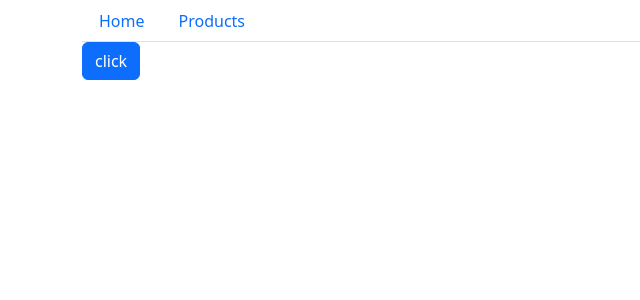
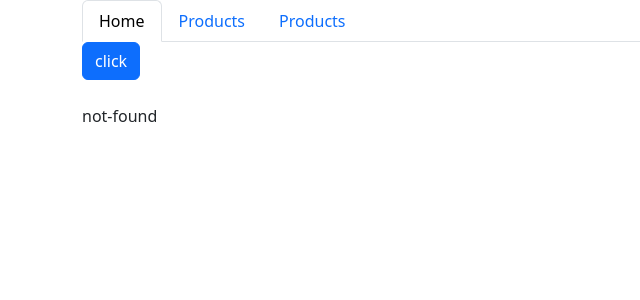
Before and after one commit to HaythamTk/AngularApp2, an Angular app: page /not-found in a window 1280 px wide. Before the commit this address led to /. Shown: the top 300 px of the page, without its empty margins (0-640 px from the left). Built offline with nearby package versions, Linux system fonts and the light colour scheme.

Commit message:
new changes

```diff
--- a/src/app/Documentation/route/route.component.html
+++ b/src/app/Documentation/route/route.component.html
@@ -5,7 +5,9 @@
     <li class="nav-item">
       <a class="nav-link" [routerLink]="['/products',5]" [queryParams]="{allowEdit:1}" routerLinkActive="active">Products</a>
     </li>
-
+    <li class="nav-item">
+      <a class="nav-link"   routerLinkActive="active">Products</a>
+    </li>
   </ul>
 
   <div>
--- a/src/app/Documentation/route/route.component.ts
+++ b/src/app/Documentation/route/route.component.ts
@@ -16,7 +16,8 @@ export class RouteComponent implements OnInit {
  //navigate to products
  onClick(id:number)
  {
-   this.router.navigate(['/products',id]);
+   this.router.navigate(['/products',id],{relativeTo:this.activatedRoute,queryParamsHandling:'preserve'});
+
  }
 
  ngOnInit()
--- a/src/app/app-routing.module.ts
+++ b/src/app/app-routing.module.ts
@@ -1,11 +1,15 @@
 import { NgModule } from '@angular/core';
 import { RouterModule, Routes } from '@angular/router';
 import { ProductsComponent } from './products/products.component';
+import { NotFoundComponent } from './not-found/not-found.component';
 
 const routes: Routes = [
 
   {path: 'products',component:ProductsComponent},
-  {path: 'products/:id',component:ProductsComponent}
+  {path: 'products/:id',component:ProductsComponent},
+  {path: 'products/:id/:name',component:ProductsComponent},
+  {path: 'not-found',component:NotFoundComponent},
+  {path: '**',redirectTo:'/not-found'}
 ];
 
 @NgModule({
--- a/src/app/app.module.ts
+++ b/src/app/app.module.ts
@@ -20,6 +20,7 @@ import { Lesson2Component } from './Documentation/lesson2/lesson2.component';
 import { TestChildComponent } from './Documentation/test-child/test-child.component';
 import { Test2ChildComponent } from './Documentation/test2-child/test2-child.component';
 import { RouteComponent } from './Documentation/route/route.component';
+import { NotFoundComponent } from './not-found/not-found.component';
 
 @NgModule({
   declarations: [
@@ -39,7 +40,8 @@ import { RouteComponent } from './Documentation/route/route.component';
     Lesson2Component,
     TestChildComponent,
     Test2ChildComponent,
-    RouteComponent
+    RouteComponent,
+    NotFoundComponent
   ],
   imports: [
     BrowserModule,
--- /dev/null
+++ b/src/app/not-found/not-found.component.html
@@ -0,0 +1 @@
+<p>not-found</p>
--- a/src/app/products/products.component.ts
+++ b/src/app/products/products.component.ts
@@ -21,7 +21,6 @@ export class ProductsComponent {
    *
    */
  constructor(private router:Router,private activatedRoute:ActivatedRoute) {
-
   }
   //get data from link
   ngOnInit()
```
Also changed, not shown: src/app/not-found/not-found.component.ts (added, +12 -0 lines), src/app/not-found/not-found.component.scss (added), 1 other file (tests, documents, lock files or other folders).
